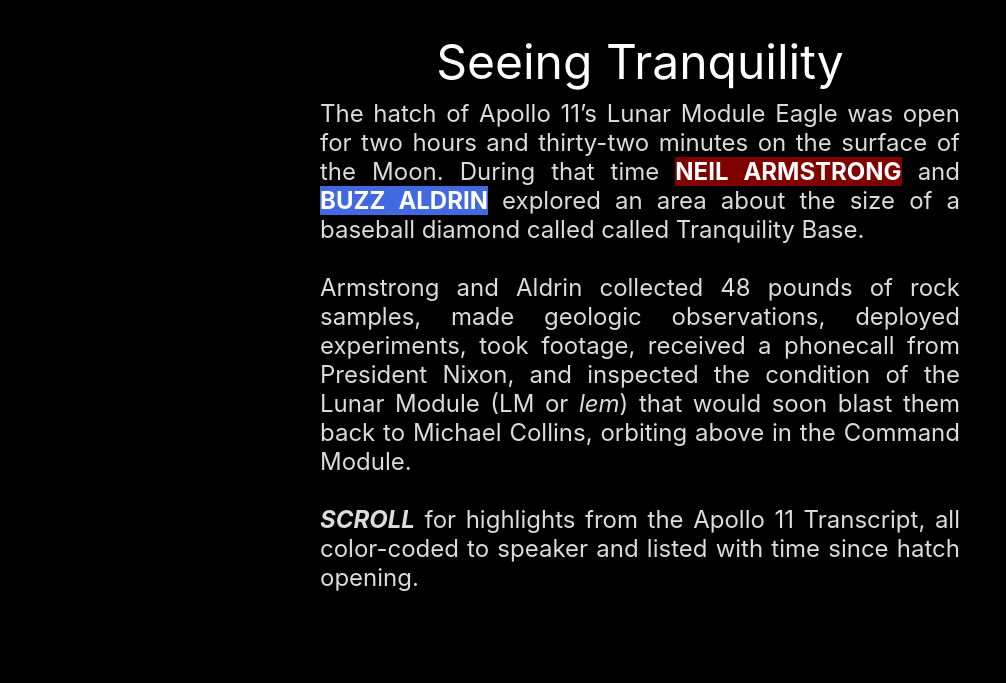
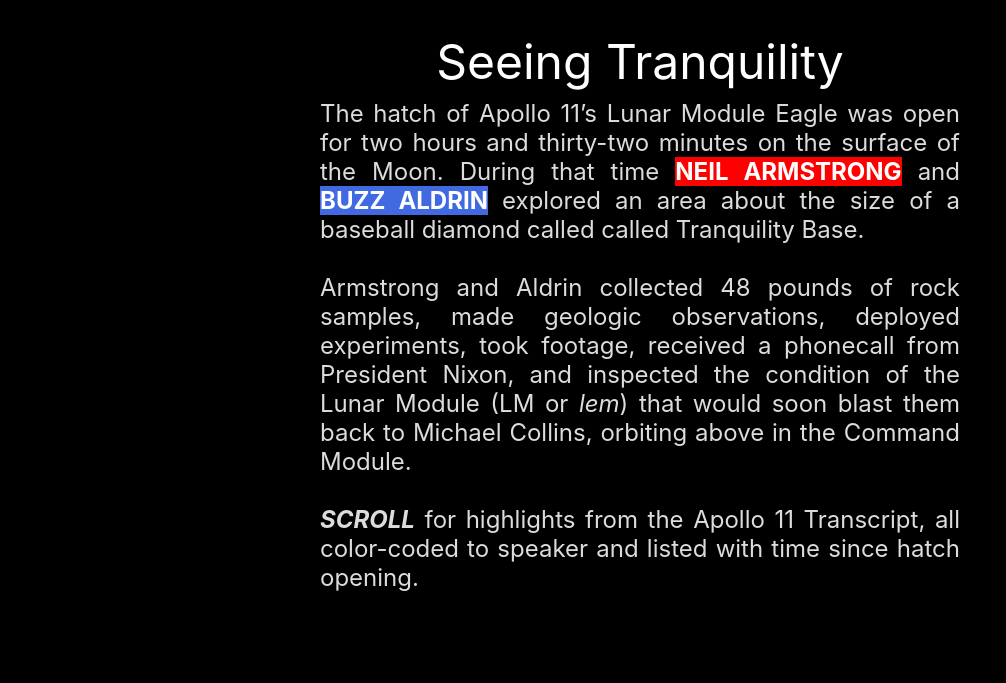
Before and after one commit to infowetrust/tranquility, a plain HTML site: page index.html in a window 1280 px wide. Shown: the top 683 px of the page, without its empty margins (0-1006 px from the left). Drawn offline with nearby package versions, Linux system fonts and the light colour scheme.

Commit message:
change neil color test

```diff
--- a/style.css
+++ b/style.css
@@ -10,7 +10,7 @@ background-color: black;
 }
 
 :root {
---neil-color: maroon;
+--neil-color: red;
 --buzz-color: royalblue;
 }
 
```
